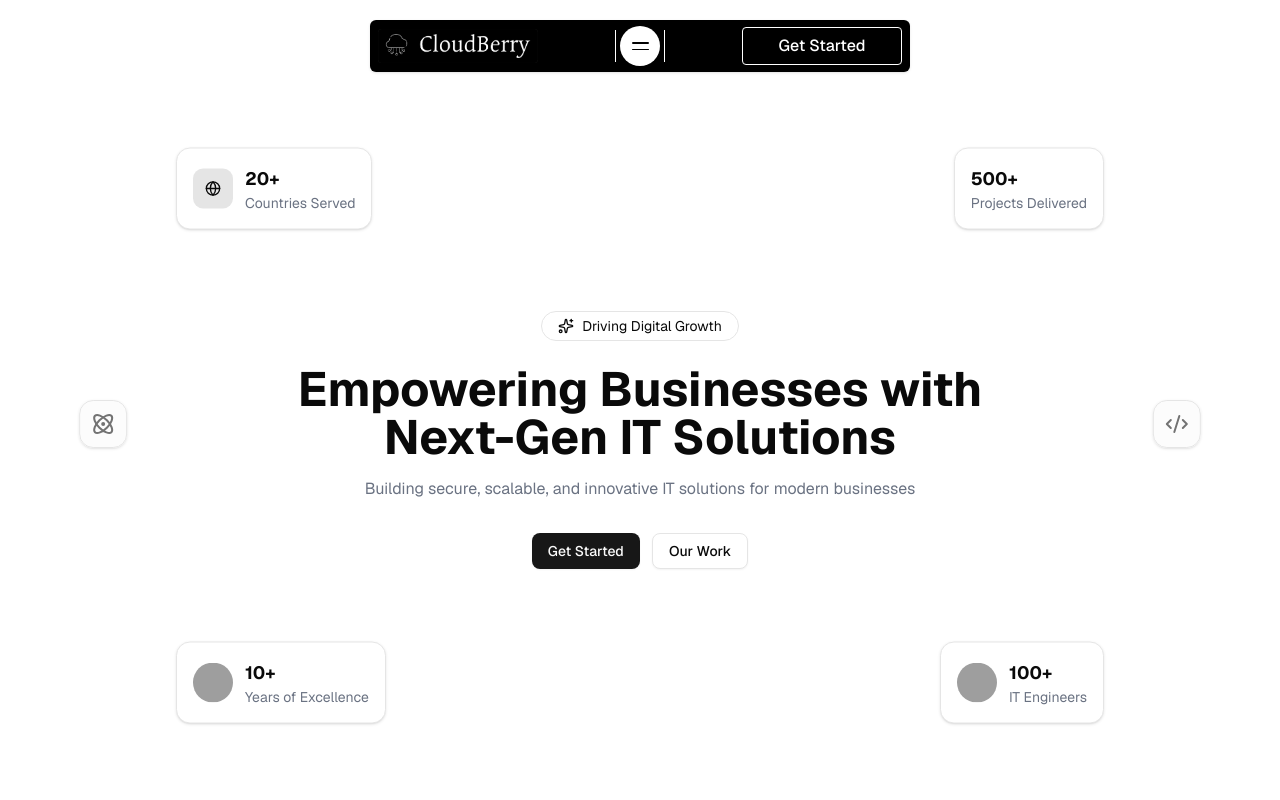
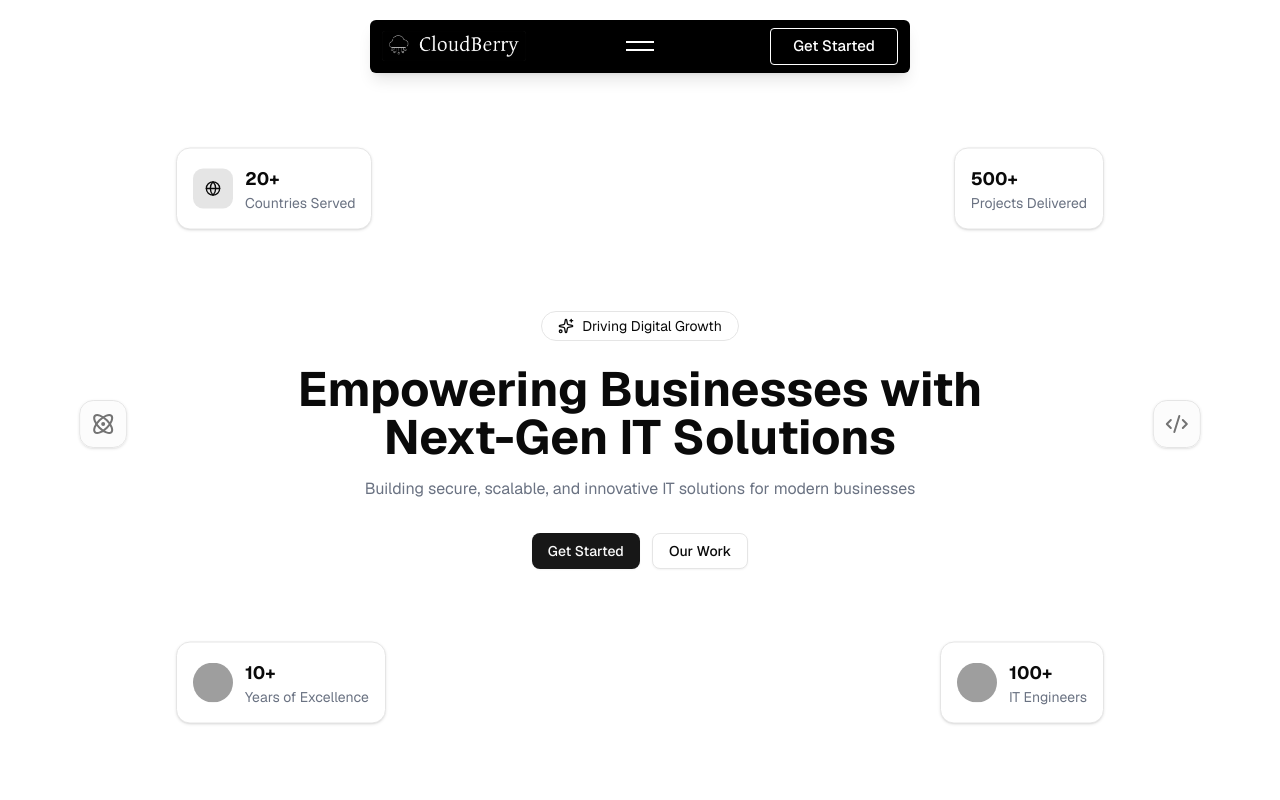
Before and after one commit to Ruhul-Mirza/cloudberry-main, a Next.js app: page / in a window 1280 px wide. Shown: the top 800 px of the page. Built offline with nearby package versions, Linux system fonts and the light colour scheme; grey boxes are pictures that could not be loaded.

Commit message:
fixes hamburger animation issue

```diff
--- a/src/components/header/Header.jsx
+++ b/src/components/header/Header.jsx
@@ -1,6 +1,6 @@
 "use client";
 
-import { useState, useEffect } from "react";
+import { useState, useEffect, KeyboardEvent } from "react";
 import { Facebook, Instagram, Linkedin } from "lucide-react";
 import Image from "next/image";
 import Link from "next/link";
@@ -22,9 +22,15 @@ export default function Header() {
     setIsOpen(false);
   }, [pathname]);
 
+  const handleKeyDown = (e) => {
+    if (e.key === "Enter" || e.key === " ") {
+      e.preventDefault();
+      setIsOpen((prev) => !prev);
+    }
+  };
+
   return (
     <>
-      {/* Overlay */}
       {isOpen && (
         <div
           onClick={() => setIsOpen(false)}
@@ -33,65 +39,54 @@ export default function Header() {
       )}
 
       <nav className="fixed top-5 left-1/2 -translate-x-1/2 z-50 w-[90%] max-w-[540px]">
-        {/* OUTER CONTAINER */}
-        <div
-          className={`bg-black rounded-sm overflow-hidden shadow-sm transition-all duration-500
-          ${isOpen ? "max-w-[600px]" : "max-w-[540px]"}`}
-        >
+        <div className="bg-black rounded-sm overflow-hidden shadow-lg transition-all duration-500">
+
           {/* TOP BAR */}
-          <div className="relative px-2 py-1">
+          <div className="relative px-3 py-2">
+            <div className="grid grid-cols-3 items-center">
 
-            <div className="relative z-10 flex items-center justify-between">
-              {/* Logo */}
-              <div className="flex h-[44px] items-center">
+              {/* LEFT - Logo */}
+              <div className="flex items-center">
                 <Link href="/">
                   <Image
                     src={logo}
                     alt="CloudBerry Logo"
                     width={176}
                     height={48}
-                    className="w-32 sm:w-40 h-auto"
+                    className="w-32 sm:w-36 h-auto"
+                    priority
                   />
                 </Link>
               </div>
 
-              {/* Hamburger */}
-              <div className="flex items-center">
-                <div className="h-8 w-px bg-white mx-1" />
+              {/* CENTER - Hamburger */}
+              <div className="flex justify-center">
                 <button
-                  onClick={() => setIsOpen(!isOpen)}
-                  className="w-10 h-10 flex flex-col items-center justify-center gap-[5px] bg-white rounded-full transition"
-                  aria-label="Toggle menu"
+                  onClick={() => setIsOpen((prev) => !prev)}
+                  onKeyDown={handleKeyDown}
+                  aria-label={isOpen ? "Close menu" : "Open menu"}
+                  aria-expanded={isOpen}
+                  className="relative w-8 h-8 flex flex-col justify-center items-center gap-[6px] group cursor-pointer"
                 >
-                  {isOpen ? (
-                    <svg
-                      width="16"
-                      height="16"
-                      viewBox="0 0 16 16"
-                      fill="none"
-                      stroke="currentColor"
-                      strokeWidth="1.8"
-                      strokeLinecap="round"
-                    >
-                      <line x1="2" y1="2" x2="14" y2="14" />
-                      <line x1="14" y1="2" x2="2" y2="14" />
-                    </svg>
-                  ) : (
-                    <>
-                      <span className="block w-[17px] h-[1.8px] bg-black rounded-full" />
-                      <span className="block w-[17px] h-[1.8px] bg-black rounded-full" />
-                    </>
-                  )}
+                  <span
+                    className={`w-[28px] h-[2px] bg-white transition-all duration-300 origin-center
+                    ${isOpen ? "rotate-45 translate-y-[4px]" : ""}
+                    group-hover:opacity-80`}
+                  />
+                  <span
+                    className={`w-[28px] h-[2px] bg-white transition-all duration-300 origin-center
+                    ${isOpen ? "-rotate-45 -translate-y-[4px]" : ""}
+                    group-hover:opacity-80`}
+                  />
                 </button>
-                <div className="h-8 w-px bg-white mx-1" />
               </div>
 
-              {/* CTA */}
-              <button className="w-32 sm:w-40 py-1 sm:py-1.5 text-white font-medium rounded-[4px] text-[15px] sm:text-[16px]
-                border border-white bg-black
-                hover:bg-white hover:text-black transition">
+              {/* RIGHT - CTA */}
+              <div className="flex justify-end">
+                <button className="hidden sm:block w-32 py-1.5 text-white font-medium rounded-[4px] text-[15px] border border-white bg-black hover:bg-white hover:text-black transition">
                   Get Started
                 </button>
+              </div>
             </div>
           </div>
 
```
Lines whose indentation alone changed are shown as unchanged.
